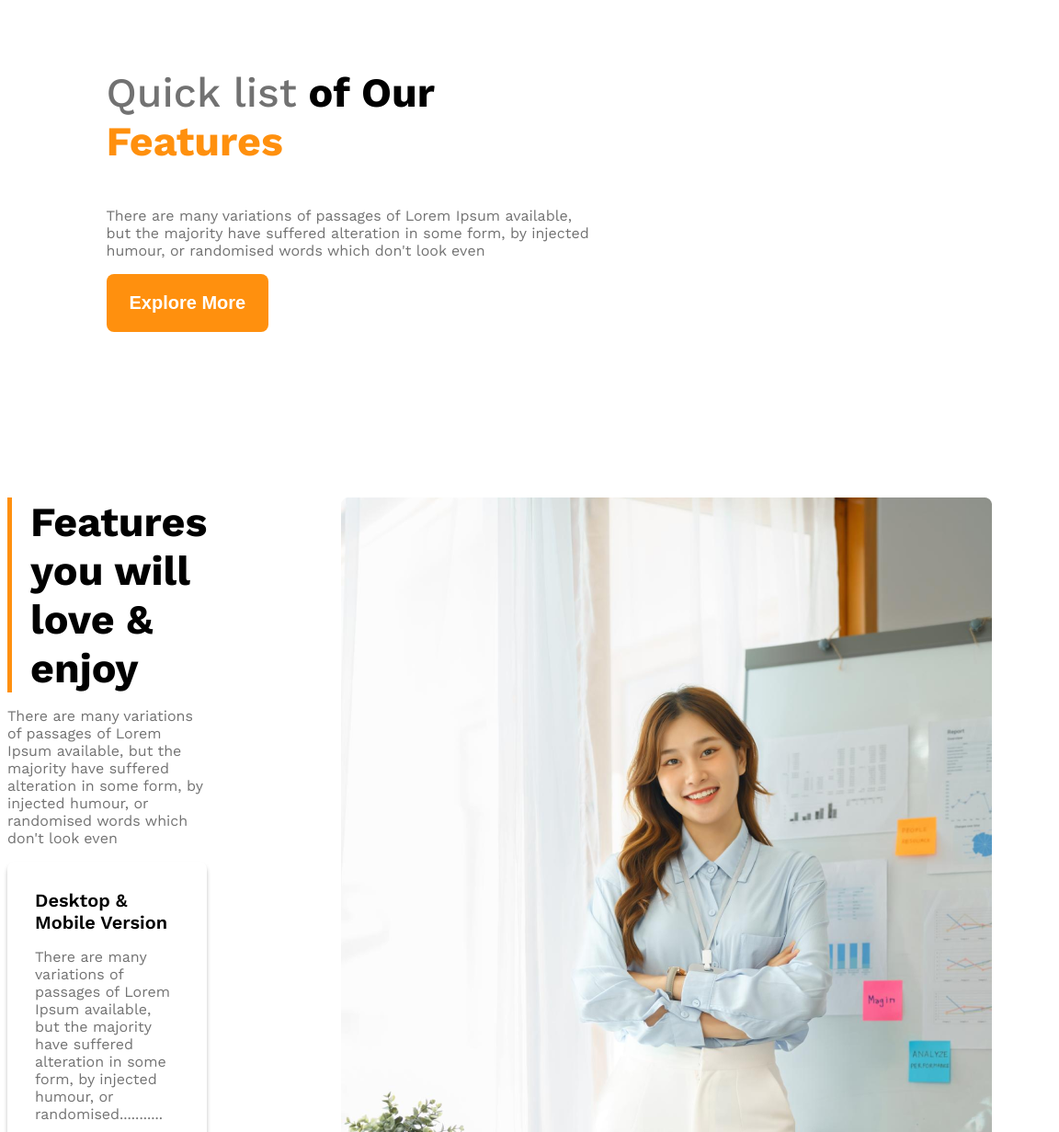
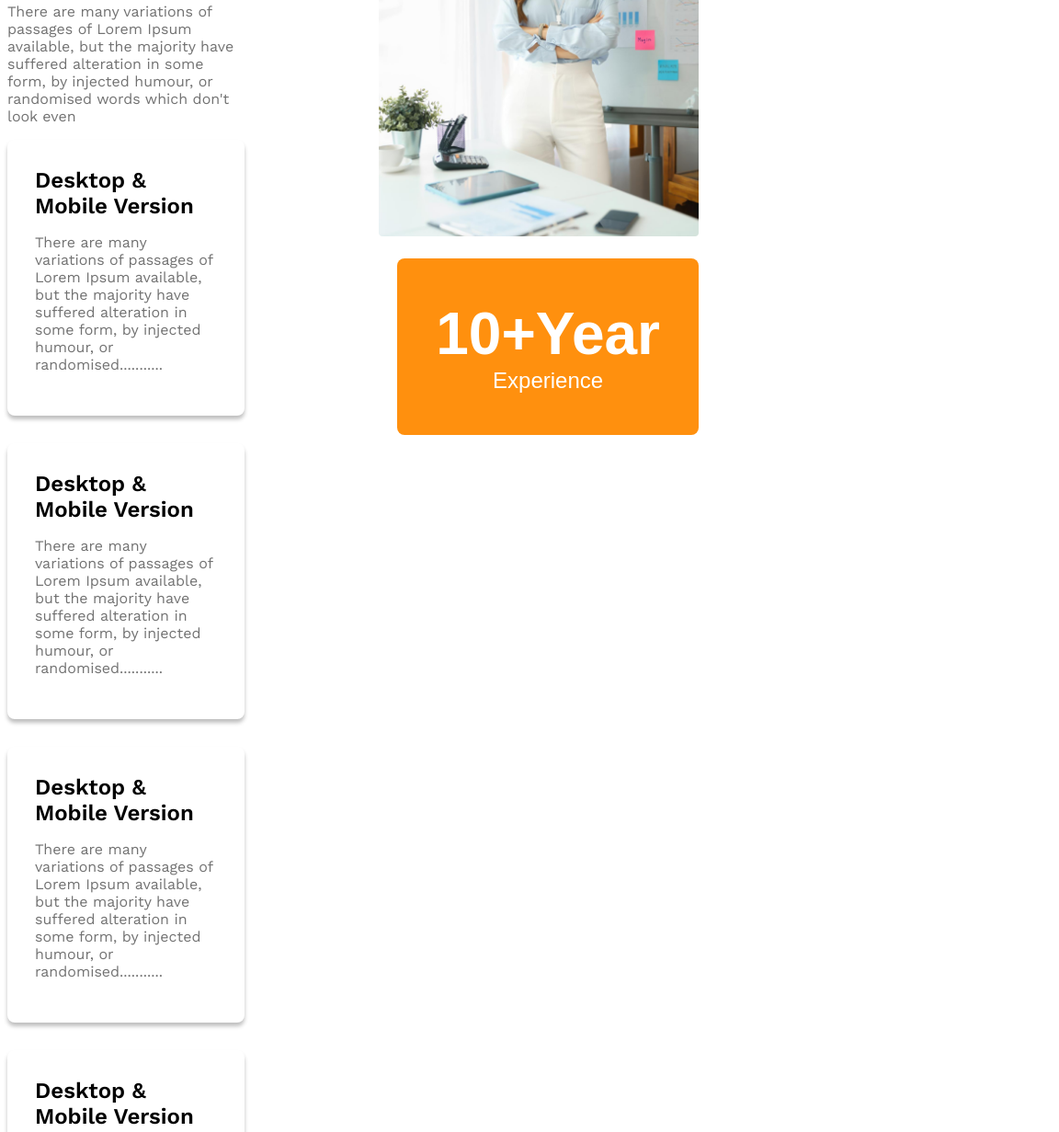
Before and after one commit to nbappi13/g3-architects-site, a plain HTML site: page index.html in a window 768 px wide. Shown: the part 2118-3349 px from the top of the page at 92% size, 1152 px wide, since content can reach past the window. Drawn offline with nearby package versions, Linux system fonts and the light colour scheme.

Commit message:
added experience-badge and made enjoy-fetures responsive

```diff
--- a/index.html
+++ b/index.html
@@ -74,6 +74,8 @@
                 </div>
                 <div class="enjoy-feature-card">
                     <h4 class="feature-title">Desktop & Mobile Version</h4>
+                    <br>
+                    <br>
                     <p class="text-light-gray">There are many variations of passages of Lorem Ipsum available, but the majority have suffered alteration in some form, by injected humour, or randomised...........</p>
                 </div>
             </div>
@@ -83,7 +85,7 @@
 
 
 
-            <div>
+            <div class="featured-architect">
                 <img src="images/architect.png" alt="a beutiful architect(my crush)">
 
                 <button id="experience-badge" class="btn-primary">
--- a/styles/style.css
+++ b/styles/style.css
@@ -161,14 +161,32 @@ main > section {
     padding: 30px;
     border-radius: 8px;
     box-shadow: 0 4px 4px 0 rgba(0, 0, 0, 0.25);
-    margin-bottom: 20px;
+    margin-bottom: 30px;
 }
 
 .enjoy-feature-card .feature-title{
     font-weight: 600;
-    font-size: 1.25rem;
+    font-size: 1.5rem;
     margin-top: 0px;
     margin-bottom: 0px;
+}
+
+#experience-badge {
+    padding: 45px 42px;
+    font-size: 1.5rem;
+    font-weight: 500;
+    margin-left: -90px;
+    margin-top: -130px;
+
+}
+
+#experience-year {
+    font-size: 4rem;
+    font-weight: 700;
+}
+
+.featured-architect img {
+    width: 100%;
 }
 
 /* some facts related styles */
@@ -232,9 +250,12 @@ main > section {
     .navbar,
     .nav-links,
     .team,
+    .enjoy-features
     {
         flex-direction: column;
     }
+
+
 
     .sponsor-companies {
         grid-template-columns: 1fr;
@@ -259,6 +280,11 @@ main > section {
     .our-fearures {
         margin-left: 20px;
     }
+
+    #experience-badge{
+        margin-top: 20px;
+        margin-left: 20px;
+    }
 }
 
 
@@ -267,7 +293,12 @@ main > section {
 /* medium device size */
 
 @media screen and (min-width: 576px) and (max-width:992px) {
-    .team {
+
+    .banner-image img {
+        width: 100%;
+    }
+
+    .team .enjoy-features {
         flex-direction: column;
 
     }
@@ -282,4 +313,9 @@ main > section {
         justify-content: center;
     }
 
+    #experience-badge{
+        margin-top: 20px;
+        margin-left: 20px;
+    }
+
 }
```
